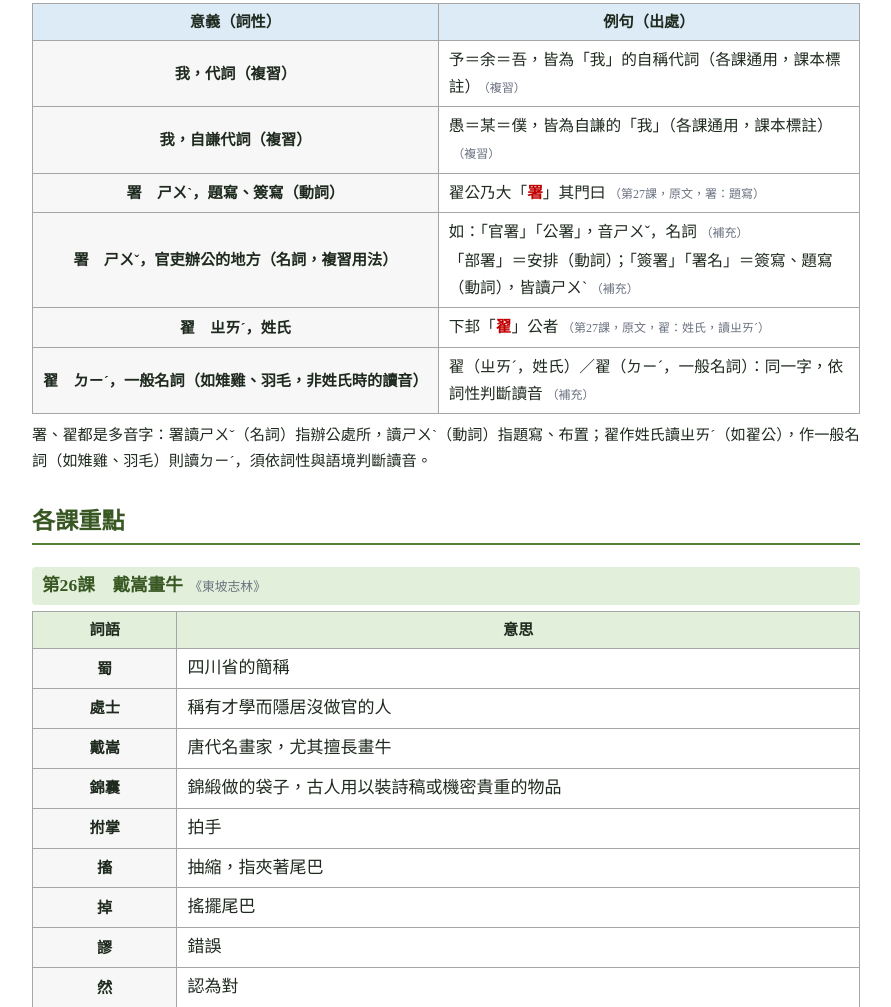
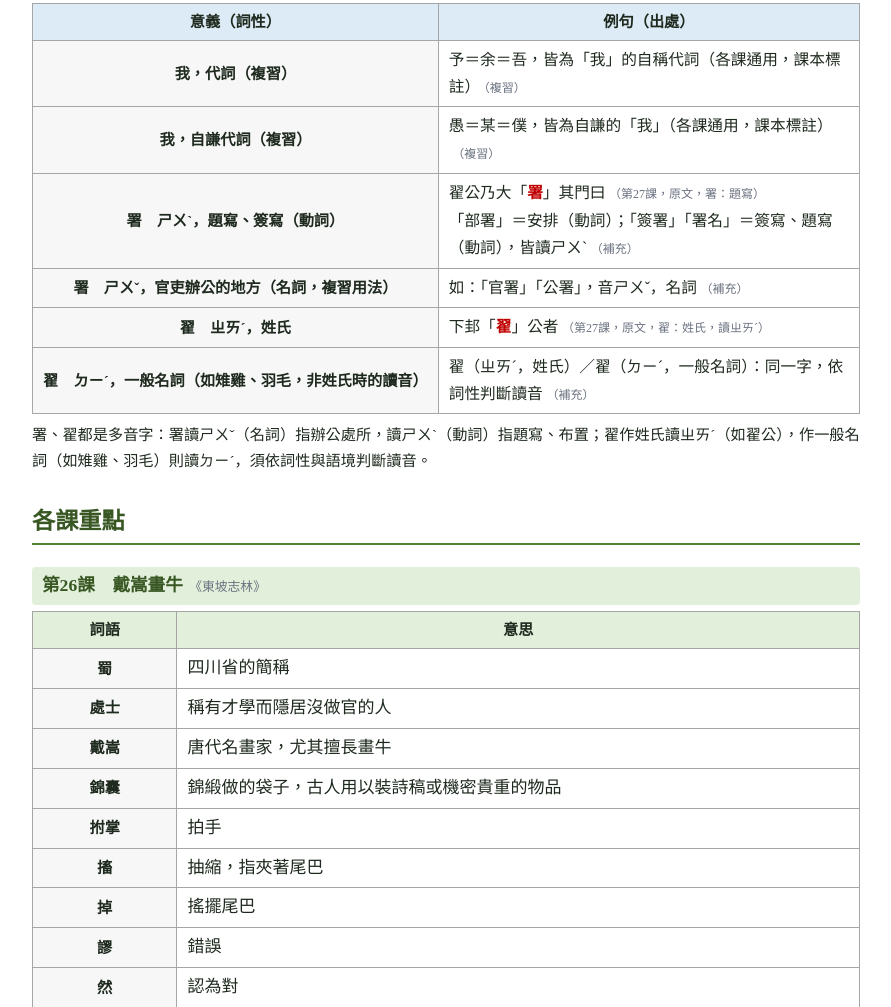
Before and after one commit to charyvalis/guwen-jindu-26-30, a plain HTML site: page index.html in a window 1280 px wide. Shown: the part 1582-2589 px from the top of the page, without its empty margins (194-1085 px from the left). Drawn offline with Linux system fonts and the light colour scheme.

Commit message:
把部署/簽署補充移到ㄕㄨˋ那一列

```diff
--- a/index.html
+++ b/index.html
@@ -150,7 +150,7 @@
 <div class="tablewrap"><table class="meaning"><thead><tr><th>意義（詞性）</th><th>例句（出處）</th></tr></thead><tbody><tr><th scope="row">只有，副詞</th><td><div class="ex">「<span class="hl">惟</span>」我家老爺不然<span class="src">（第30課，原文）</span></div></td></tr><tr><th scope="row">大致、大多，副詞</th><td><div class="ex">世之居人上者，「<span class="hl">類</span>」皆喜諛<span class="src">（第30課，原文）</span></div></td></tr><tr><th scope="row">才，副詞</th><td><div class="ex">群下交口讚譽，令「<span class="hl">乃</span>」欣然<span class="src">（第30課，注釋，乃：才）</span></div></td></tr><tr><th scope="row">迎合、偏袒，動詞</th><td><div class="ex">一隸「<span class="hl">阿</span>」其意<span class="src">（第30課，注釋，阿：迎合、偏袒）</span></div></td></tr></tbody></table></div>
 <p class="note">「惟」＝只有，可與「唯」通用；「乃」在此作副詞「才」，另有「於是」之義，須依上下文判斷；「阿」讀作ㄜ，迎合、偏袒之意，與「阿姨」的「阿」讀音不同。</p>
 <h2>五、其他常見虛字：予・余・吾（我）、愚・某・僕（自謙我）、署、翟（多音字）</h2>
-<div class="tablewrap"><table class="meaning blue"><thead><tr><th>意義（詞性）</th><th>例句（出處）</th></tr></thead><tbody><tr><th scope="row">我，代詞（複習）</th><td><div class="ex">予＝余＝吾，皆為「我」的自稱代詞（各課通用，課本標註）<span class="src">（複習）</span></div></td></tr><tr><th scope="row">我，自謙代詞（複習）</th><td><div class="ex">愚＝某＝僕，皆為自謙的「我」（各課通用，課本標註）<span class="src">（複習）</span></div></td></tr><tr><th scope="row">署　ㄕㄨˋ，題寫、簽寫（動詞）</th><td><div class="ex">翟公乃大「<span class="hl">署</span>」其門曰<span class="src">（第27課，原文，署：題寫）</span></div></td></tr><tr><th scope="row">署　ㄕㄨˇ，官吏辦公的地方（名詞，複習用法）</th><td><div class="ex">如：「官署」「公署」，音ㄕㄨˇ，名詞<span class="src">（補充）</span></div><div class="ex">「部署」＝安排（動詞）；「簽署」「署名」＝簽寫、題寫（動詞），皆讀ㄕㄨˋ<span class="src">（補充）</span></div></td></tr><tr><th scope="row">翟　ㄓㄞˊ，姓氏</th><td><div class="ex">下邽「<span class="hl">翟</span>」公者<span class="src">（第27課，原文，翟：姓氏，讀ㄓㄞˊ）</span></div></td></tr><tr><th scope="row">翟　ㄉㄧˊ，一般名詞（如雉雞、羽毛，非姓氏時的讀音）</th><td><div class="ex">翟（ㄓㄞˊ，姓氏）／翟（ㄉㄧˊ，一般名詞）：同一字，依詞性判斷讀音<span class="src">（補充）</span></div></td></tr></tbody></table></div>
+<div class="tablewrap"><table class="meaning blue"><thead><tr><th>意義（詞性）</th><th>例句（出處）</th></tr></thead><tbody><tr><th scope="row">我，代詞（複習）</th><td><div class="ex">予＝余＝吾，皆為「我」的自稱代詞（各課通用，課本標註）<span class="src">（複習）</span></div></td></tr><tr><th scope="row">我，自謙代詞（複習）</th><td><div class="ex">愚＝某＝僕，皆為自謙的「我」（各課通用，課本標註）<span class="src">（複習）</span></div></td></tr><tr><th scope="row">署　ㄕㄨˋ，題寫、簽寫（動詞）</th><td><div class="ex">翟公乃大「<span class="hl">署</span>」其門曰<span class="src">（第27課，原文，署：題寫）</span></div><div class="ex">「部署」＝安排（動詞）；「簽署」「署名」＝簽寫、題寫（動詞），皆讀ㄕㄨˋ<span class="src">（補充）</span></div></td></tr><tr><th scope="row">署　ㄕㄨˇ，官吏辦公的地方（名詞，複習用法）</th><td><div class="ex">如：「官署」「公署」，音ㄕㄨˇ，名詞<span class="src">（補充）</span></div></td></tr><tr><th scope="row">翟　ㄓㄞˊ，姓氏</th><td><div class="ex">下邽「<span class="hl">翟</span>」公者<span class="src">（第27課，原文，翟：姓氏，讀ㄓㄞˊ）</span></div></td></tr><tr><th scope="row">翟　ㄉㄧˊ，一般名詞（如雉雞、羽毛，非姓氏時的讀音）</th><td><div class="ex">翟（ㄓㄞˊ，姓氏）／翟（ㄉㄧˊ，一般名詞）：同一字，依詞性判斷讀音<span class="src">（補充）</span></div></td></tr></tbody></table></div>
 <p class="note">署、翟都是多音字：署讀ㄕㄨˇ（名詞）指辦公處所，讀ㄕㄨˋ（動詞）指題寫、布置；翟作姓氏讀ㄓㄞˊ（如翟公），作一般名詞（如雉雞、羽毛）則讀ㄉㄧˊ，須依詞性與語境判斷讀音。</p>
 </section>
 <section id="notes">
```
Also changed, not shown: static.html (+1 -1 lines), 1 other file.
